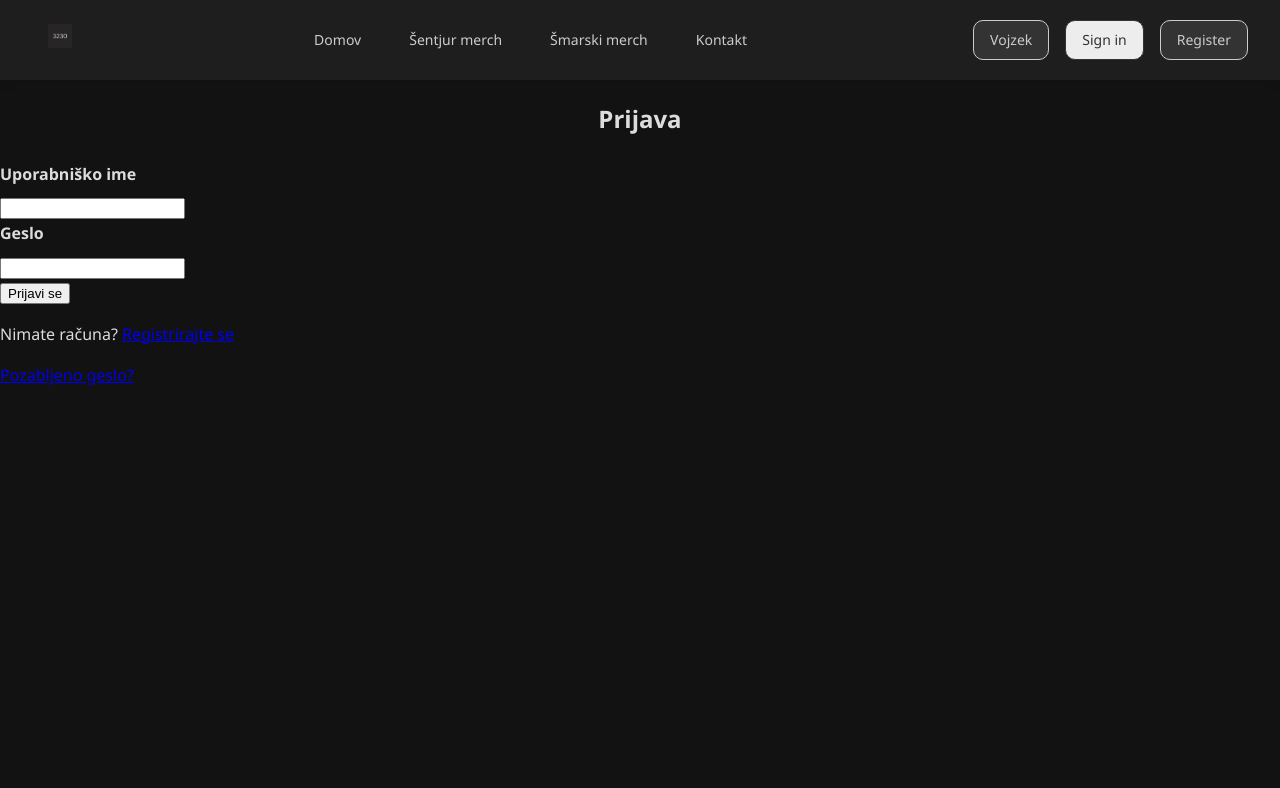
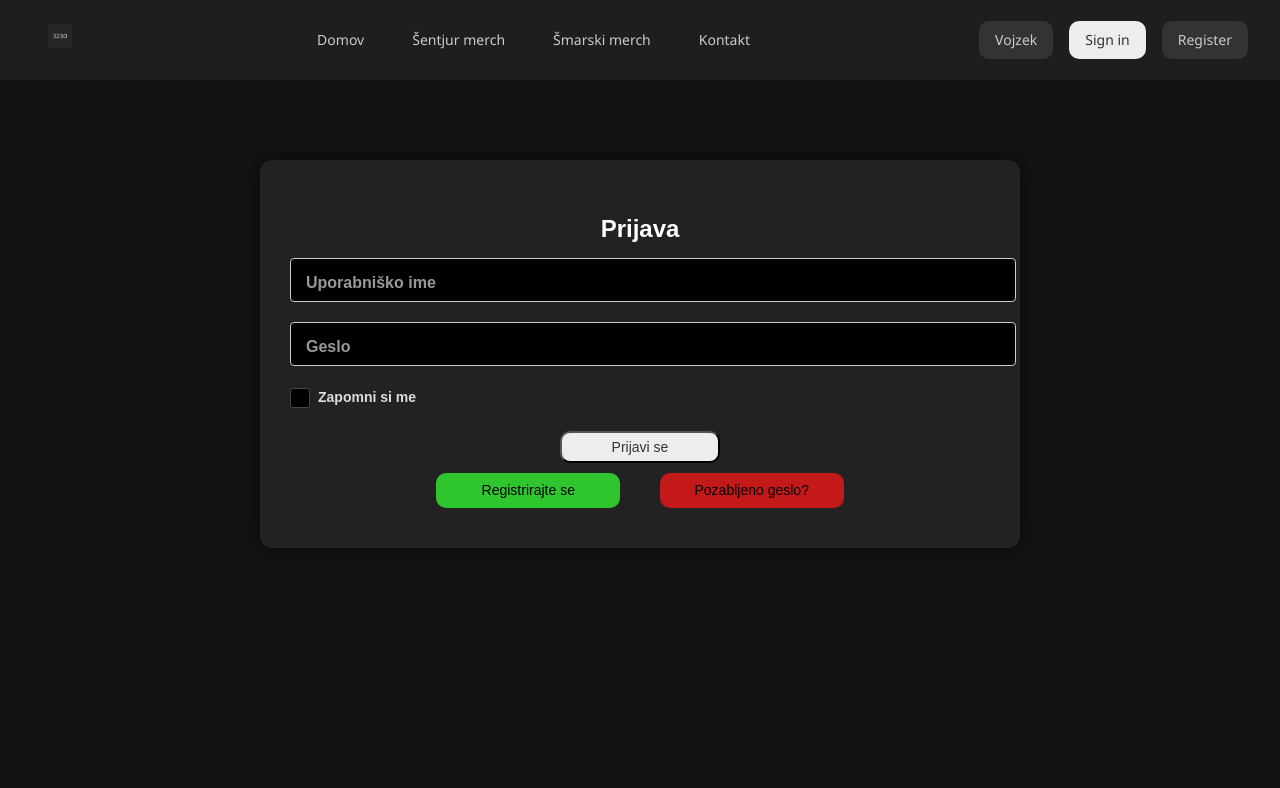
Before and after one commit to HeraZ14/Sentjur3230, a Django app: page /accounts/login/ in a window 1280 px wide. Shown: the top 788 px of the page. Run offline with Django 5.2, Linux system fonts and the light colour scheme.

Commit message:
Stil prijavne forme, Glasovanje za šmarčane izpopolnjeno, narejena statistika

```diff
--- a/accounts/templates/registration/login.html
+++ b/accounts/templates/registration/login.html
@@ -1,37 +1,52 @@
 {% extends "base.html" %}
 
 {% block content %}
-  <div class="min-h-screen flex items-center justify-center bg-gray-900">
-    <div class="bg-gray-800 p-8 rounded-lg shadow-xl w-full max-w-md transform transition-all duration-300 hover:scale-105">
-        <h2 class="text-3xl font-bold text-white mb-6 text-center">Prijava</h2>
+  <div class="poll-container">
+      <div class="form-actions">
+        <h2>Prijava</h2>
+
         {% if messages %}
-            <div class="mb-4">
+            <div class="messages">
                 {% for message in messages %}
-                    <div class="bg-green-600 text-white p-4 rounded-lg {{ message.tags }} transition-opacity duration-300">
+                    <div class="{{ message.tags }}">
                         {{ message }}
                     </div>
                 {% endfor %}
             </div>
         {% endif %}
+
         {% if form.errors %}
-            <div class="bg-red-600 text-white p-4 rounded-lg mb-4">
+            <div class="error">
                 Napačno uporabniško ime ali geslo. Poskusite znova.
             </div>
         {% endif %}
-        <form method="post" class="space-y-4">
-            {% csrf_token %}
-            <div>
-                <label for="{{ form.username.id_for_label }}" class="block text-sm font-medium text-gray-300">Uporabniško ime</label>
-                <input type="text" name="{{ form.username.name }}" id="{{ form.username.id_for_label }}" class="mt-1 w-full p-3 bg-gray-700 text-white rounded-lg border border-gray-600 focus:outline-none focus:ring-2 focus:ring-blue-500 transition-all duration-200" required>
-            </div>
-            <div>
-                <label for="{{ form.password.id_for_label }}" class="block text-sm font-medium text-gray-300">Geslo</label>
-                <input type="password" name="{{ form.password.name }}" id="{{ form.password.id_for_label }}" class="mt-1 w-full p-3 bg-gray-700 text-white rounded-lg border border-gray-600 focus:outline-none focus:ring-2 focus:ring-blue-500 transition-all duration-200" required>
-            </div>
-            <button type="submit" class="w-full bg-blue-600 text-white p-3 rounded-lg hover:bg-blue-700 transition-colors duration-200">Prijavi se</button>
-        </form>
-        <p class="mt-4 text-center text-gray-400">Nimate računa? <a href="{% url 'register' %}" class="text-blue-400 hover:underline">Registrirajte se</a></p>
-        <a href="{% url 'password_reset' %}">Pozabljeno geslo?</a>
+
+        <form method="post">
+    {% csrf_token %}
+    <div class="form-group-floating">
+        <input type="text" name="{{ form.username.name }}" id="{{ form.username.id_for_label }}" class="input-floating" autocomplete="username" required>
+        <label for="{{ form.username.id_for_label }}">Uporabniško ime</label>
     </div>
+
+    <div class="form-group-floating">
+        <input type="password" name="{{ form.password.name }}" id="{{ form.password.id_for_label }}" class="input-floating" autocomplete="current-password" required>
+        <label for="{{ form.password.id_for_label }}">Geslo</label>
+    </div>
+            <div class="form-group-remember">
+    <label class="custom-checkbox">
+        <input type="checkbox" name="remember">
+        <span class="checkmark"></span>
+        Zapomni si me
+    </label>
 </div>
+
+    <button type="submit" class="signin_button" style="width:160px">Prijavi se</button>
+</form>
+        <div class="form-actions-row">
+        <a class="register_button" href="{% url 'register' %}">Registrirajte se</a>
+        <a class="forget_password_button" href="{% url 'password_reset' %}">Pozabljeno geslo?</a>
+        </div>
+    </div>
+      </div>
+
 {% endblock %}
--- a/spletka/settings.py
+++ b/spletka/settings.py
@@ -37,6 +37,7 @@ INSTALLED_APPS = [
     'django.contrib.sessions',
     'django.contrib.messages',
     'django.contrib.staticfiles',
+    'spletka',
     'store',
     'accounts',
     'zajebancija',
--- a/static/css/style.css
+++ b/static/css/style.css
@@ -126,13 +127,12 @@ main.block{
 
 /* ======= GUMBI ======= */
 .signin_button {
+    display: inline-block;
     background-color: #ededed;
-        display: flex;          /* naredi vsebnik fleksibilen */
         align-items: center;    /* vertikalna poravnava */
         justify-content: center; /* horizontalna poravnava */
         color: #333;
         padding: 6px 12px;
-        border: 1px solid #333;
         border-radius: 10px;
         cursor: pointer;
         font-size: 14px;
@@ -165,7 +165,6 @@ main.block{
       align-items: center;    /* vertikalna poravnava */
       justify-content: center; /* horizontalna poravnava */
       color: #ccc;
-      border: 1px solid #ccc;
       padding: 6px 12px;
       border-radius: 10px;
       cursor: pointer;
@@ -185,6 +184,35 @@ main.block{
     padding: 6px 12px;
     cursor: pointer;
     font-size: 14px;
+}
+
+.register_button{
+    display: inline-block;
+    background: #2ec52e;
+    color: black;
+    padding: 6px 12px;
+    padding: 6px 12px;
+    border-radius: 10px;
+    cursor: pointer;
+    font-size: 14px;
+    transition: transform 0.2s;
+    text-decoration: none;
+    margin-right: 10px;
+    width: 160px;
+}
+.forget_password_button{
+    display: inline-block;
+    background: #c31919;
+    color: black;
+    padding: 6px 12px;
+    border-radius: 10px;
+    cursor: pointer;
+    font-size: 14px;
+    transition: transform 0.2s;
+    gap: 50px;
+    text-decoration: none;
+    margin-left: 25px;
+    width: 160px;
 }
 
 /*Product cards*/
@@ -471,6 +494,7 @@ h2 {
     box-shadow: 0 0 20px rgba(0,0,0,0.5);
     font-family: Arial, sans-serif;
     text-align: center;
+    margin-bottom: 10px;
   }
 
   .poll-title {
@@ -512,3 +549,139 @@ h2 {
 .right-area {
   float: right;
 }
+
+.form-group-floating {
+    position: relative;
+    margin-bottom: 20px;
+    color: white;
+}
+
+.input-floating {
+    width: 100%;
+    padding: 12px 12px 12px 12px;
+    font-size: 16px;
+    border: 1px solid #ccc;
+    border-radius: 4px;
+    background: black;
+    color: #999;
+}
+
+.input-floating:focus {
+    outline: none;
+    border-color: white;
+}
+
+.form-group-floating label {
+    position: absolute;
+    top: 12px;
+    left: 12px;
+    background: none;
+    color: #999;
+    transition: all 0.2s ease;
+    pointer-events: none;
+    padding: 0 4px;
+}
+
+.input-floating:focus + label,
+.input-floating:not(:placeholder-shown):valid + label {
+    top: -2px;
+    left: 8px;
+    font-size: 12px;
+}
+
+.form-group-remember {
+    margin: 15px 0;
+    display: flex;
+    align-items: center;
+    gap: 8px;
+    font-size: 14px;
+    color: #ddd;
+}
+.custom-checkbox {
+    position: relative;
+    padding-left: 28px;
+    cursor: pointer;
+    font-size: 14px;
+    color: #ddd;
+    user-select: none;
+    display: inline-flex;
+    align-items: center;
+}
+
+/* Skrij originalni checkbox */
+.custom-checkbox input {
+    position: absolute;
+    opacity: 0;
+    cursor: pointer;
+}
+
+/* Prazni kvadratek */
+.custom-checkbox .checkmark {
+    position: absolute;
+    left: 0;
+    top: 2px;
+    height: 18px;
+    width: 18px;
+    background-color: #000;
+    border: 1px solid #444;
+    border-radius: 3px;
+}
+
+/* Ko je označeno – rdeče ozadje */
+.custom-checkbox input:checked + .checkmark {
+    background-color: red;
+}
+
+/* Klasična "kljukica" */
+.custom-checkbox .checkmark::after {
+    content: "";
+    position: absolute;
+    display: none;
+}
+
+/* Pokaži "kljukico", ko je checkbox označen */
+.custom-checkbox input:checked + .checkmark::after {
+    display: block;
+    left: 5px;
+    top: 1px;
+    width: 5px;
+    height: 10px;
+    border: solid white;
+    border-width: 0 2px 2px 0;
+    transform: rotate(45deg);
+}
+.form-actions > * {
+    display: block;
+    margin-bottom: 10px;
+}
+
+.form-actions-row {
+    display: block;
+}
+
+.vote-bar-container {
+    display: flex;
+    width: 100%;
+    height: 40px;
+    border: 2px solid #333;
+    border-radius: 8px;
+    overflow: hidden;
+    font-weight: bold;
+    color: white;
+    text-align: center;
+}
+
+.vote-bar {
+    display: flex;
+    align-items: center;
+    justify-content: center;
+    height: 100%;
+}
+
+.vote-bar.yes {
+    background: linear-gradient(135deg, green, white, red);
+}
+
+.vote-bar.no {
+    background: linear-gradient(135deg, blue, white, yellow);
+}
--- a/store/templates/shop/vojzek.html
+++ b/store/templates/shop/vojzek.html
@@ -21,7 +21,7 @@
               <input type="hidden" name="product_id" value="{{ item.product_id }}">
               <input type="hidden" name="selected_price_id" value="{{ item.selected_price_id }}">
                 <input type="hidden" name="selected_size_id" value="{{ item.selected_size_id }}">
-              <input type="number" name="selected_quantity" value="{{ item.quantity }}" min="1" class="cart-input">
+              <input type="number" name="selected_quantity" value="{{ item.quantity }}" min="1" style="width: 80px;" class="cart-input">
               <button  class="signin_button" type="submit">Posodobi</button>
             </form>
             <form method="POST" action="{% url 'remove_from_cart' %}" style="display: flex; align-items: center; gap: 0.5rem;" onsubmit="return confirm('Si ziher, da hočeš odstraniti najboljši izdelek?')">
--- a/zajebancija/templates/zajebancija/glasovanje.html
+++ b/zajebancija/templates/zajebancija/glasovanje.html
@@ -38,4 +38,4 @@
 {% endblock %}
 {% block scripts %}
     <script src="{% static 'zajebancija/poll_logic.js' %}"></script>
-    {% endblock %}
+{% endblock %}
```
Also changed, not shown: other parts of static/css/style.css (+26 -17 lines), spletka/admin.py (added, +7 -0 lines), spletka/models.py (added, +10 -0 lines), spletka/templates/kontakt.html (+19 -1 lines), static/store/product_detail.js (added, +16 -0 lines), store/templates/shop/product_detail.html (+15 -26 lines), store/views.py (+10 -1 lines), zajebancija/templates/zajebancija/rezultati.html (+10 -6 lines), zajebancija/views.py (+10 -3 lines), spletka/migrations/0001_initial.py (added), spletka/migrations/__init__.py (added), static/3230_header.png, static/header3option.png (added).
